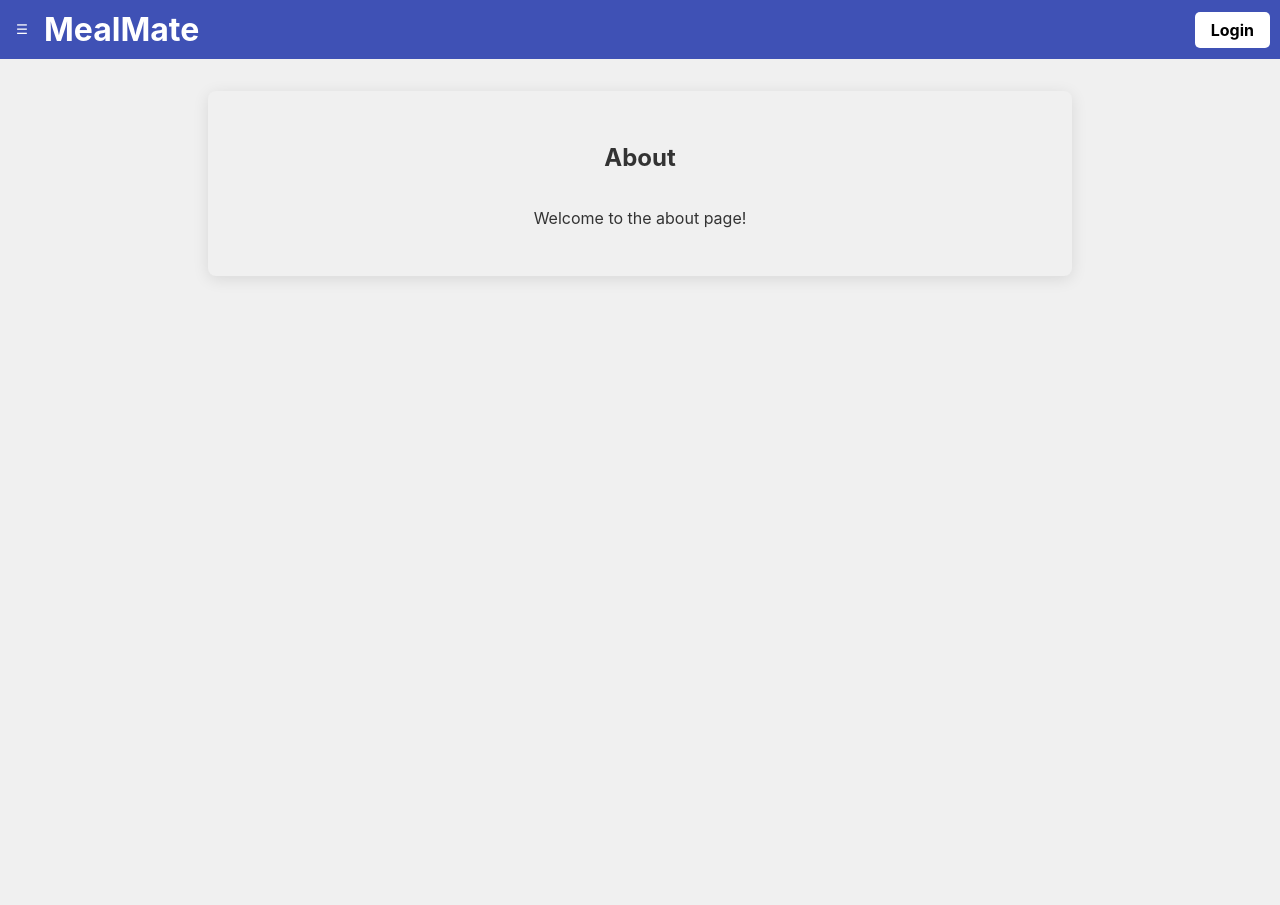
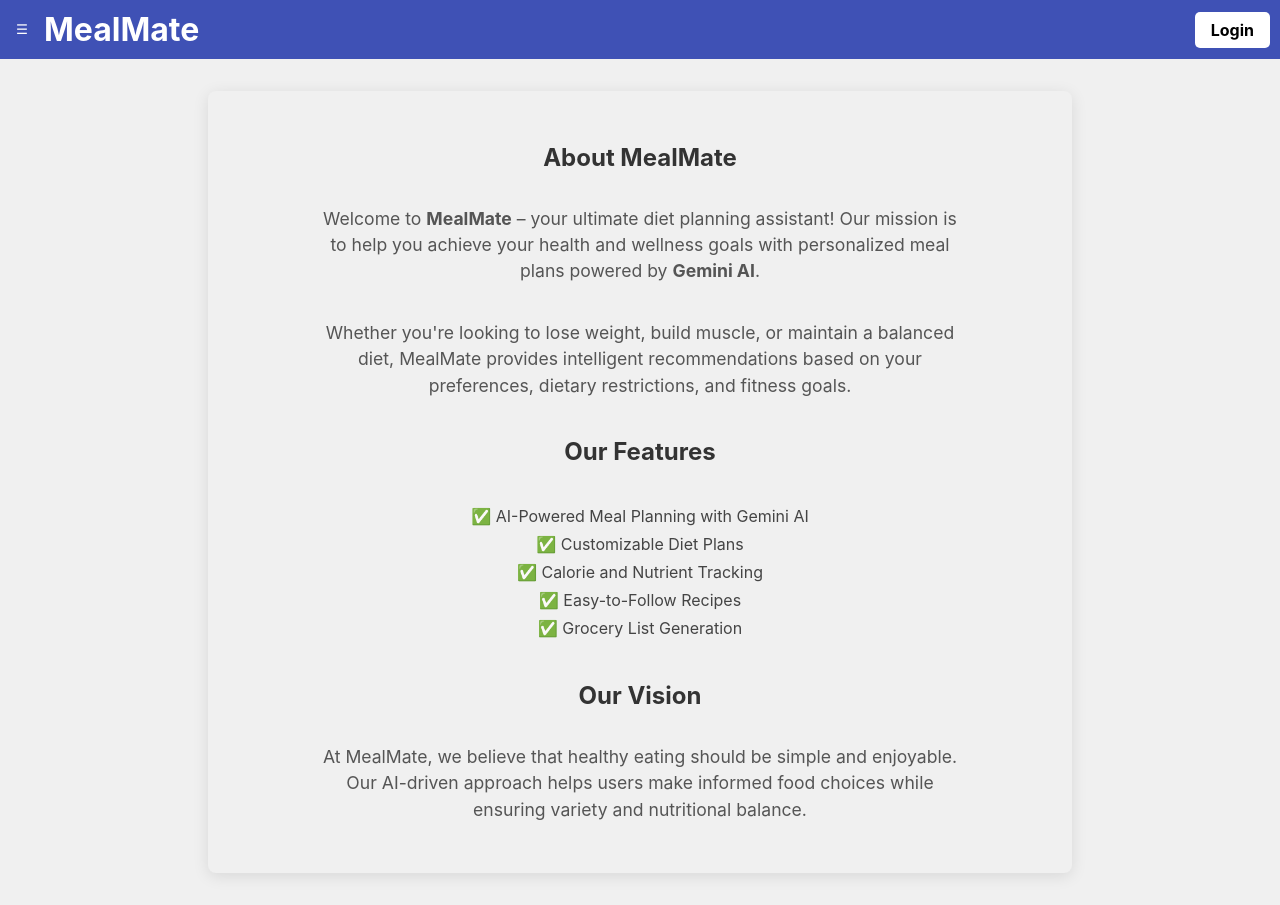
Before and after one commit to boumster/MealMate, a React (Create React App) app in the folder frontend/: page /about in a window 1280 px wide. Before the commit the page ends 800 px from the top, so only its background shows below. Built offline with nearby package versions, Linux system fonts and the light colour scheme.

Commit message:
about page done styles changed a little, profile page authentication stuff work to do now

```diff
--- a/frontend/src/components/About/About.tsx
+++ b/frontend/src/components/About/About.tsx
@@ -1,12 +1,34 @@
 import React from "react";
-import {Container} from "../../styles/styles";
+import { Container, Title, Paragraph,List, ListItem } from "../../styles/styles";
 
 export default function About() {
-
   return (
-    <Container>
-      <h2>About</h2>
-      <p>Welcome to the about page!</p>
+<Container>
+      <Title>About MealMate</Title>
+      <Paragraph>
+        Welcome to <strong>MealMate</strong> – your ultimate diet planning assistant!
+        Our mission is to help you achieve your health and wellness goals with
+        personalized meal plans powered by <strong>Gemini AI</strong>.
+      </Paragraph>
+      <Paragraph>
+        Whether you're looking to lose weight, build muscle, or maintain a
+        balanced diet, MealMate provides intelligent recommendations based
+        on your preferences, dietary restrictions, and fitness goals.
+      </Paragraph>
+      <Title>Our Features</Title>
+      <List>
+        <ListItem>✅ AI-Powered Meal Planning with Gemini AI</ListItem>
+        <ListItem>✅ Customizable Diet Plans</ListItem>
+        <ListItem>✅ Calorie and Nutrient Tracking</ListItem>
+        <ListItem>✅ Easy-to-Follow Recipes</ListItem>
+        <ListItem>✅ Grocery List Generation</ListItem>
+      </List>
+      <Title>Our Vision</Title>
+      <Paragraph>
+        At MealMate, we believe that healthy eating should be simple and enjoyable.
+        Our AI-driven approach helps users make informed food choices while ensuring
+        variety and nutritional balance.
+      </Paragraph>
     </Container>
   );
 }
--- a/frontend/src/components/Header/Header.tsx
+++ b/frontend/src/components/Header/Header.tsx
@@ -83,12 +83,10 @@
         <MenuButton onClick={toggleDropdown}>&#9776;</MenuButton>
         <HeaderTitle>MealMate</HeaderTitle>
         {isAuthenticated ? (
-          <LoginButton href="/login" onClick={logoutUser}>
-            Logout
-          </LoginButton>
-        ) : (
-          <LoginButton href="/login">Login</LoginButton>
-        )}
+        <LoginButton href="/profile">My Profile</LoginButton>
+      ) : (
+        <LoginButton href="/login">Login</LoginButton>
+      )}
         <DropdownMenu isOpen={isDropdownOpen}>
           <DropdownItem href="/">Home</DropdownItem>
           <DropdownItem href="/about">About</DropdownItem>
--- a/frontend/src/components/Login/Login.tsx
+++ b/frontend/src/components/Login/Login.tsx
@@ -34,7 +34,7 @@
     }
   };
   return (
-    <Container>
+    <Container className="login-container">
       <h2>Mealmate Login</h2>
       <Input
         type="text"
--- a/frontend/src/styles/styles.js
+++ b/frontend/src/styles/styles.js
@@ -77,4 +77,30 @@
     }
 `;
 
-export { Container, Input, Button, Form, Label, FormRow };
+const Title = styled.h2`
+  color: #333;
+  text-align: center;
+  margin-bottom: 1rem;
+`;
+
+const Paragraph = styled.p`
+  color: #555;
+  font-size: 1.1rem;
+  line-height: 1.5;
+  text-align: center;
+  max-width: 40rem;
+`;
+
+const List = styled.ul`
+  list-style: none;
+  padding: 0;
+  text-align: center;
+`;
+
+const ListItem = styled.li`
+  color: #444;
+  font-size: 1rem;
+  margin: 0.5rem 0;
+`;
+
+export { Container, Input, Button, Form, Label, FormRow, Title, Paragraph, List, ListItem };
```
Also changed, not shown: frontend/src/components/Profile/Profile.tsx (added, +17 -0 lines).
